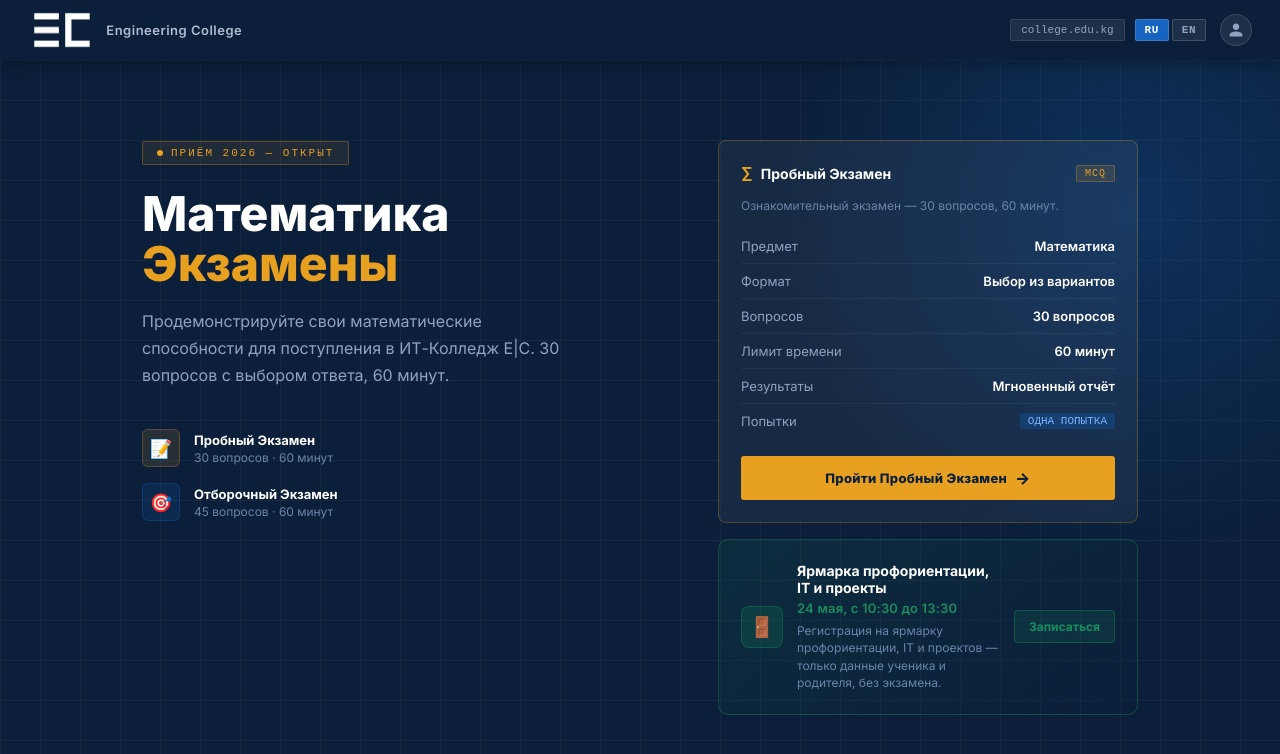
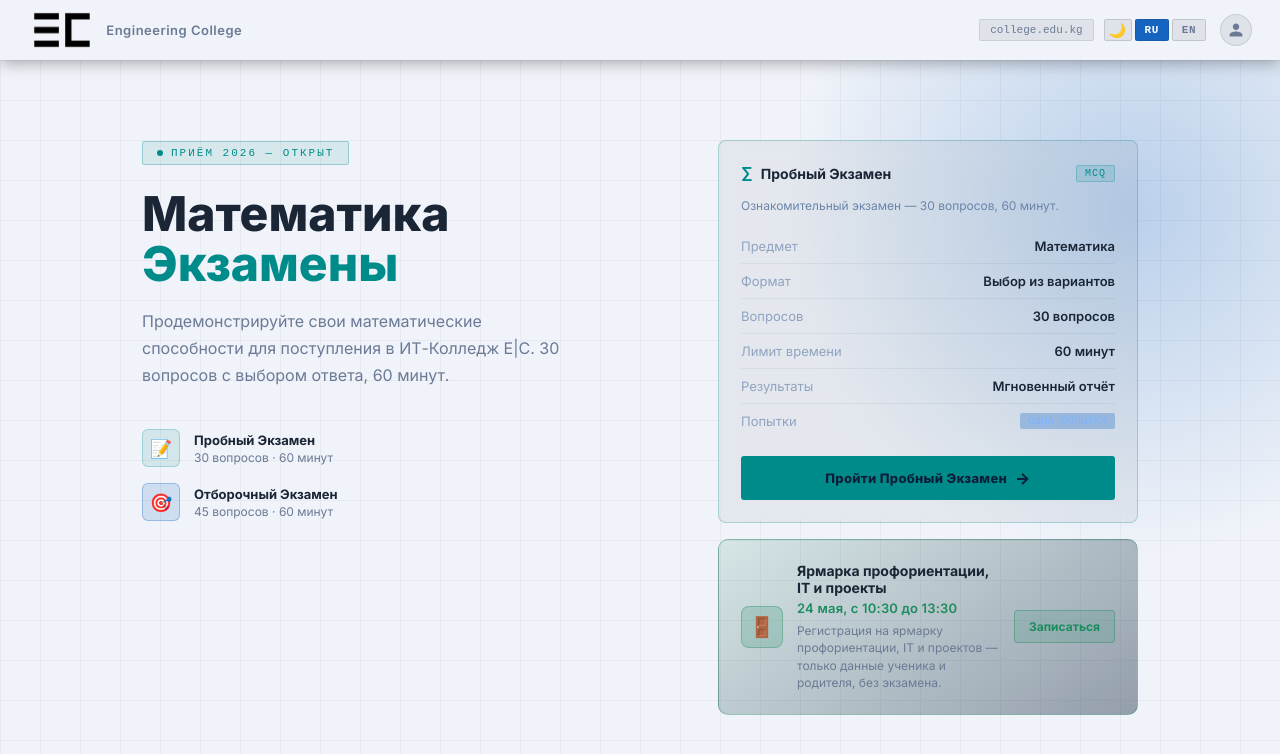
Before and after one commit to Engineering-College-LA/entrance_exam, a React (Vite) app: page / in a window 1280 px wide. Shown: the top 754 px of the page. Built offline with nearby package versions, Linux system fonts and the light colour scheme; no server answers; the database is empty.

Commit message:
Color changes

```diff
--- a/src/App.tsx
+++ b/src/App.tsx
@@ -21,12 +21,15 @@ import {
 } from './services/examServices'
 import { Styles } from './styles'
 import type { ExamQuestion, ExamResult } from './types/exam'
+import { ThemeProvider } from './context/ThemeContext'
 
 export default function App() {
   return (
-    <LangProvider>
-      <AppInner />
-    </LangProvider>
+    <ThemeProvider>
+      <LangProvider>
+        <AppInner />
+      </LangProvider>
+    </ThemeProvider>
   )
 }
 
--- a/src/components/ExamCard.tsx
+++ b/src/components/ExamCard.tsx
@@ -37,8 +37,8 @@ export function ExamCard({
   return (
     <div
       style={{
-        background: disabled ? 'rgba(255,255,255,.02)' : 'rgba(255,255,255,.05)',
-        border: `1px solid ${disabled ? 'rgba(255,255,255,.08)' : accent + '44'}`,
+        background: disabled ? 'color-mix(in srgb, var(--t-text) 2%, transparent)' : 'color-mix(in srgb, var(--t-text) 5%, transparent)',
+        border: `1px solid ${disabled ? 'color-mix(in srgb, var(--t-text) 8%, transparent)' : `color-mix(in srgb, ${accent} 27%, transparent)`}`,
         borderRadius: 8,
         padding: 22,
         backdropFilter: 'blur(10px)',
@@ -61,7 +61,7 @@ export function ExamCard({
           style={{
             fontWeight: 700,
             fontSize: 14,
-            color: COLORS.white,
+            color: 'var(--t-text)',
             display: 'flex',
             alignItems: 'center',
             gap: 8,
@@ -82,9 +82,9 @@ export function ExamCard({
             style={{
               fontFamily: 'monospace',
               fontSize: 10,
-              background: 'rgba(255,255,255,.06)',
+              background: 'color-mix(in srgb, var(--t-text) 6%, transparent)',
               color: '#526a8a',
-              border: '1px solid rgba(255,255,255,.1)',
+              border: '1px solid color-mix(in srgb, var(--t-text) 10%, transparent)',
               padding: '2px 8px',
               borderRadius: 2,
               letterSpacing: 1,
@@ -97,9 +97,9 @@ export function ExamCard({
             style={{
               fontFamily: 'monospace',
               fontSize: 10,
-              background: `${accent}22`,
+              background: `color-mix(in srgb, ${accent} 13%, transparent)`,
               color: accent,
-              border: `1px solid ${accent}44`,
+              border: `1px solid color-mix(in srgb, ${accent} 27%, transparent)`,
               padding: '2px 8px',
               borderRadius: 2,
               letterSpacing: 1,
@@ -131,12 +131,12 @@ export function ExamCard({
             display: 'flex',
             justifyContent: 'space-between',
             padding: '9px 0',
-            borderBottom: '1px solid rgba(255,255,255,.06)',
+            borderBottom: '1px solid color-mix(in srgb, var(--t-text) 6%, transparent)',
             fontSize: 13,
           }}
         >
           <span style={{ color: '#8fa3c0' }}>{label}</span>
-          <span style={{ color: COLORS.white, fontWeight: 600 }}>{val}</span>
+          <span style={{ color: 'var(--t-text)', fontWeight: 600 }}>{val}</span>
         </div>
       ))}
       <div
@@ -172,7 +172,7 @@ export function ExamCard({
           alignItems: 'center',
           justifyContent: 'center',
           gap: 8,
-          background: disabled ? 'rgba(255,255,255,.06)' : accent,
+          background: disabled ? 'color-mix(in srgb, var(--t-text) 6%, transparent)' : accent,
           color: disabled ? '#526a8a' : COLORS.navy,
           fontWeight: 800,
           fontSize: 13,
--- a/src/components/Header.tsx
+++ b/src/components/Header.tsx
@@ -1,5 +1,6 @@
 import { COLORS, PAGES } from '../constants'
 import { useLang } from '../context/LangContext'
+import { useTheme } from '../context/ThemeContext'
 import { useIsMobile } from '../hooks/examHooks'
 import { Styles } from '../styles'
 import type { PageId } from '../types/exam'
@@ -14,6 +15,7 @@ export function Header({
   onLogoClick: () => void
 }) {
   const { lang, setLang, t } = useLang()
+  const { theme, toggleTheme } = useTheme()
   const isMobile = useIsMobile()
   return (
     <div
@@ -41,10 +43,11 @@ export function Header({
             width: 'auto',
             marginRight: 8,
             alignSelf: 'flex-start',
+            filter: 'var(--t-logo-filter)',
           }}
         />
         {!isMobile && (
-          <span style={{ ...Styles.logoText, alignSelf: 'center' }}>
+          <span style={{ ...Styles.logoText, alignSelf: 'center', color: 'var(--t-muted)' }}>
             Engineering College
           </span>
         )}
@@ -69,11 +72,29 @@ export function Header({
         <div style={{ display: 'flex', gap: 3 }}>
           <button
             type="button"
+            onClick={toggleTheme}
+            style={{
+              ...Styles.langBtn,
+              background: 'color-mix(in srgb, var(--t-text) 8%, transparent)',
+              color: 'var(--t-muted)',
+              display: 'flex',
+              alignItems: 'center',
+              justifyContent: 'center',
+              width: 28,
+              padding: 0,
+              fontSize: 14,
+            }}
+            title={theme === 'light' ? 'Dark Mode' : 'Light Mode'}
+          >
+            {theme === 'light' ? '🌙' : '☀️'}
+          </button>
+          <button
+            type="button"
             onClick={() => setLang('ru')}
             style={{
               ...Styles.langBtn,
-              background: lang === 'ru' ? COLORS.blue : 'rgba(255,255,255,.08)',
-              color: lang === 'ru' ? COLORS.white : '#8fa3c0',
+              background: lang === 'ru' ? COLORS.blue : 'color-mix(in srgb, var(--t-text) 8%, transparent)',
+              color: lang === 'ru' ? 'var(--c-white)' : 'var(--t-muted)',
             }}
           >
             RU
@@ -83,8 +104,8 @@ export function Header({
             onClick={() => setLang('en')}
             style={{
               ...Styles.langBtn,
-              background: lang === 'en' ? COLORS.blue : 'rgba(255,255,255,.08)',
-              color: lang === 'en' ? COLORS.white : '#8fa3c0',
+              background: lang === 'en' ? COLORS.blue : 'color-mix(in srgb, var(--t-text) 8%, transparent)',
+              color: lang === 'en' ? 'var(--c-white)' : 'var(--t-muted)',
             }}
           >
             EN
@@ -100,9 +121,9 @@ export function Header({
             width: 32,
             height: 32,
             borderRadius: '50%',
-            background: 'rgba(255,255,255,.08)',
-            border: '1px solid rgba(255,255,255,.12)',
-            color: '#8fa3c0',
+            background: 'color-mix(in srgb, var(--t-text) 8%, transparent)',
+            border: '1px solid color-mix(in srgb, var(--t-text) 12%, transparent)',
+            color: 'var(--t-muted)',
             textDecoration: 'none',
             flexShrink: 0,
             marginLeft: 4,
--- a/src/components/primitives.tsx
+++ b/src/components/primitives.tsx
@@ -63,8 +63,8 @@ export function StepBar({ current }: { current: keyof typeof PAGES }) {
                   i < active
                     ? COLORS.success
                     : i === active
-                      ? '#e8f0fb'
-                      : COLORS.white,
+                      ? 'color-mix(in srgb, var(--c-blue) 15%, transparent)'
+                      : 'var(--t-card-bg)',
                 color:
                   i < active
                     ? COLORS.white
@@ -259,7 +259,7 @@ export function OptionCard({
         padding: '13px 16px',
         borderRadius: 6,
         border: `1.5px solid ${selected ? COLORS.blue : COLORS.border}`,
-        background: selected ? '#e8f0fb' : COLORS.white,
+        background: selected ? 'color-mix(in srgb, var(--c-blue) 15%, transparent)' : 'var(--t-card-bg)',
         cursor: 'pointer',
         fontSize: 14,
         transition: 'all .12s',
--- a/src/constants.ts
+++ b/src/constants.ts
@@ -1,17 +1,17 @@
 export const COLORS = {
-  navy: '#0b1f3a',
-  navy2: '#122848',
-  blue: '#1565c0',
-  blueLight: '#1976d2',
-  accent: '#e8a020',
-  white: '#ffffff',
-  off: '#f4f6fa',
-  border: '#dde3ed',
-  text: '#1a2535',
-  muted: '#6b7a95',
-  success: '#1b8c5e',
-  danger: '#c0392b',
-  bg: '#f0f3f9',
+  navy: 'var(--c-navy)',
+  navy2: 'var(--c-navy2)',
+  blue: 'var(--c-blue)',
+  blueLight: 'var(--c-blueLight)',
+  accent: 'var(--c-accent)',
+  white: 'var(--c-white)',
+  off: 'var(--c-off)',
+  border: 'var(--t-border)',
+  text: 'var(--t-text)',
+  muted: 'var(--t-muted)',
+  success: 'var(--c-success)',
+  danger: 'var(--c-danger)',
+  bg: 'var(--t-bg)',
 } as const
 
 export const EXAM_CONFIG = {
--- /dev/null
+++ b/src/context/ThemeContext.tsx
@@ -0,0 +1,45 @@
+import React, { createContext, useContext, useEffect, useState } from 'react'
+
+type Theme = 'light' | 'dark'
+
+interface ThemeContextType {
+  theme: Theme
+  toggleTheme: () => void
+}
+
+const ThemeContext = createContext<ThemeContextType | undefined>(undefined)
+
+export function ThemeProvider({ children }: { children: React.ReactNode }) {
+  const [theme, setTheme] = useState<Theme>(() => {
+    const saved = localStorage.getItem('theme')
+    if (saved === 'light' || saved === 'dark') {
+      return saved
+    }
+    return window.matchMedia('(prefers-color-scheme: dark)').matches
+      ? 'dark'
+      : 'light'
+  })
+
+  useEffect(() => {
+    document.documentElement.setAttribute('data-theme', theme)
+    localStorage.setItem('theme', theme)
+  }, [theme])
+
+  const toggleTheme = () => {
+    setTheme((prev) => (prev === 'light' ? 'dark' : 'light'))
+  }
+
+  return (
+    <ThemeContext.Provider value={{ theme, toggleTheme }}>
+      {children}
+    </ThemeContext.Provider>
+  )
+}
+
+export function useTheme() {
+  const context = useContext(ThemeContext)
+  if (context === undefined) {
+    throw new Error('useTheme must be used within a ThemeProvider')
+  }
+  return context
+}
--- a/src/pages/Landing.tsx
+++ b/src/pages/Landing.tsx
@@ -37,7 +37,7 @@ export function Landing({
   return (
     <div
       style={{
-        background: COLORS.navy,
+        background: 'var(--t-bg)',
         minHeight: 'calc(100vh - 60px)',
         position: 'relative',
         overflow: 'hidden',
@@ -49,7 +49,7 @@ export function Landing({
           inset: 0,
           opacity: 0.04,
           backgroundImage:
-            'linear-gradient(#fff 1px,transparent 1px),linear-gradient(90deg,#fff 1px,transparent 1px)',
+            'linear-gradient(var(--t-navy-mix) 1px,transparent 1px),linear-gradient(90deg,var(--t-navy-mix) 1px,transparent 1px)',
           backgroundSize: '40px 40px',
           pointerEvents: 'none',
         }}
@@ -91,8 +91,8 @@ export function Landing({
               color: COLORS.accent,
               letterSpacing: 2,
               textTransform: 'uppercase',
-              background: 'rgba(232,160,32,.1)',
-              border: '1px solid rgba(232,160,32,.3)',
+              background: 'color-mix(in srgb, var(--c-accent) 10%, transparent)',
+              border: '1px solid color-mix(in srgb, var(--c-accent) 30%, transparent)',
               padding: '5px 14px',
               borderRadius: 2,
               marginBottom: 24,
@@ -114,7 +114,7 @@ export function Landing({
               fontWeight: 800,
               fontSize: isMobile ? 32 : 48,
               lineHeight: 1.05,
-              color: COLORS.white,
+              color: 'var(--t-text)',
               marginBottom: 18,
             }}
           >
@@ -127,7 +127,7 @@ export function Landing({
           <p
             style={{
               fontSize: isMobile ? 14 : 16,
-              color: '#8fa3c0',
+              color: 'var(--t-muted)',
               lineHeight: 1.7,
               maxWidth: 420,
               marginBottom: 40,
@@ -142,8 +142,8 @@ export function Landing({
                   width: 38,
                   height: 38,
                   borderRadius: 6,
-                  background: 'rgba(232,160,32,.12)',
-                  border: '1px solid rgba(232,160,32,.25)',
+                  background: 'color-mix(in srgb, var(--c-accent) 12%, transparent)',
+                  border: '1px solid color-mix(in srgb, var(--c-accent) 25%, transparent)',
                   display: 'flex',
                   alignItems: 'center',
                   justifyContent: 'center',
@@ -158,12 +158,12 @@ export function Landing({
                   style={{
                     fontWeight: 700,
                     fontSize: 13,
-                    color: COLORS.white,
+                    color: 'var(--t-text)',
                   }}
                 >
                   {t('landing.trial.badge')}
                 </div>
-                <div style={{ fontSize: 12, color: '#6a85a8', marginTop: 2 }}>
+                <div style={{ fontSize: 12, color: 'var(--t-muted)', marginTop: 2 }}>
                   {t('landing.trial.questions')} · {t('landing.trial.time')}
                 </div>
               </div>
@@ -190,12 +190,12 @@ export function Landing({
                   style={{
                     fontWeight: 700,
                     fontSize: 13,
-                    color: COLORS.white,
+                    color: 'var(--t-text)',
                   }}
                 >
                   {t('landing.placement.badge')}
                 </div>
-                <div style={{ fontSize: 12, color: '#6a85a8', marginTop: 2 }}>
+                <div style={{ fontSize: 12, color: 'var(--t-muted)', marginTop: 2 }}>
                   {t('landing.placement.questions')} ·{' '}
                   {t('landing.placement.time')}
                 </div>
@@ -276,7 +276,7 @@ export function Landing({
                 style={{
                   fontWeight: 700,
                   fontSize: 14,
-                  color: COLORS.white,
+                  color: 'var(--t-text)',
                   marginBottom: 4,
                 }}
               >
@@ -293,7 +293,7 @@ export function Landing({
               >
                 {t('openDoor.event.when')}
               </div>
-              <div style={{ fontSize: 12, color: '#6a85a8', lineHeight: 1.45 }}>
+              <div style={{ fontSize: 12, color: 'var(--t-muted)', lineHeight: 1.45 }}>
                 {t('landing.openDoor.desc')}
               </div>
             </div>
--- a/src/styles.ts
+++ b/src/styles.ts
@@ -8,7 +8,7 @@ export const Styles = {
     color: COLORS.text,
   },
   header: {
-    background: COLORS.navy,
+    background: 'var(--t-bg)',
     display: 'flex',
     alignItems: 'center',
     justifyContent: 'space-between',
@@ -38,18 +38,18 @@ export const Styles = {
   badge: {
     fontFamily: 'monospace',
     fontSize: 11,
-    background: 'rgba(255,255,255,.08)',
-    color: '#8fa3c0',
+    background: 'color-mix(in srgb, var(--t-text) 8%, transparent)',
+    color: 'var(--t-muted)',
     padding: '4px 10px',
     borderRadius: 2,
-    border: '1px solid rgba(255,255,255,.1)',
+    border: '1px solid color-mix(in srgb, var(--t-text) 10%, transparent)',
   },
   langBtn: {
     fontSize: 11,
     fontWeight: 700,
     padding: '4px 9px',
     borderRadius: 2,
-    border: '1px solid rgba(255,255,255,.15)',
+    border: '1px solid color-mix(in srgb, var(--t-text) 15%, transparent)',
     cursor: 'pointer',
     fontFamily: 'monospace',
     letterSpacing: 0.5,
@@ -60,7 +60,7 @@ export const Styles = {
     height: 44,
     border: `1.5px solid ${COLORS.border}`,
     borderRadius: 4,
-    background: COLORS.white,
+    background: 'var(--t-card-bg)',
     fontFamily: 'inherit',
     fontSize: 14,
     color: COLORS.text,
@@ -81,7 +81,7 @@ export const Styles = {
     marginBottom: 28,
   },
   card: {
-    background: COLORS.white,
+    background: 'var(--t-card-bg)',
     border: `1px solid ${COLORS.border}`,
     borderRadius: 8,
     boxShadow: '0 4px 24px rgba(0,0,0,.06)',
@@ -102,13 +102,13 @@ export const Styles = {
     borderRadius: 4,
     border: 'none',
     cursor: 'pointer',
-    boxShadow: `0 4px 16px ${bg}44`,
+    boxShadow: `0 4px 16px color-mix(in srgb, ${bg} 27%, transparent)`,
   }),
   btnOutline: {
     padding: '9px 20px',
     borderRadius: 4,
     border: `1.5px solid ${COLORS.border}`,
-    background: COLORS.white,
+    background: 'var(--t-card-bg)',
     fontSize: 13,
     fontWeight: 600,
     cursor: 'pointer',
```
Also changed, not shown: src/index.css (+40 -0 lines), src/pages/Report.tsx (+4 -4 lines), 1 other file (tests, documents, lock files or other folders).
